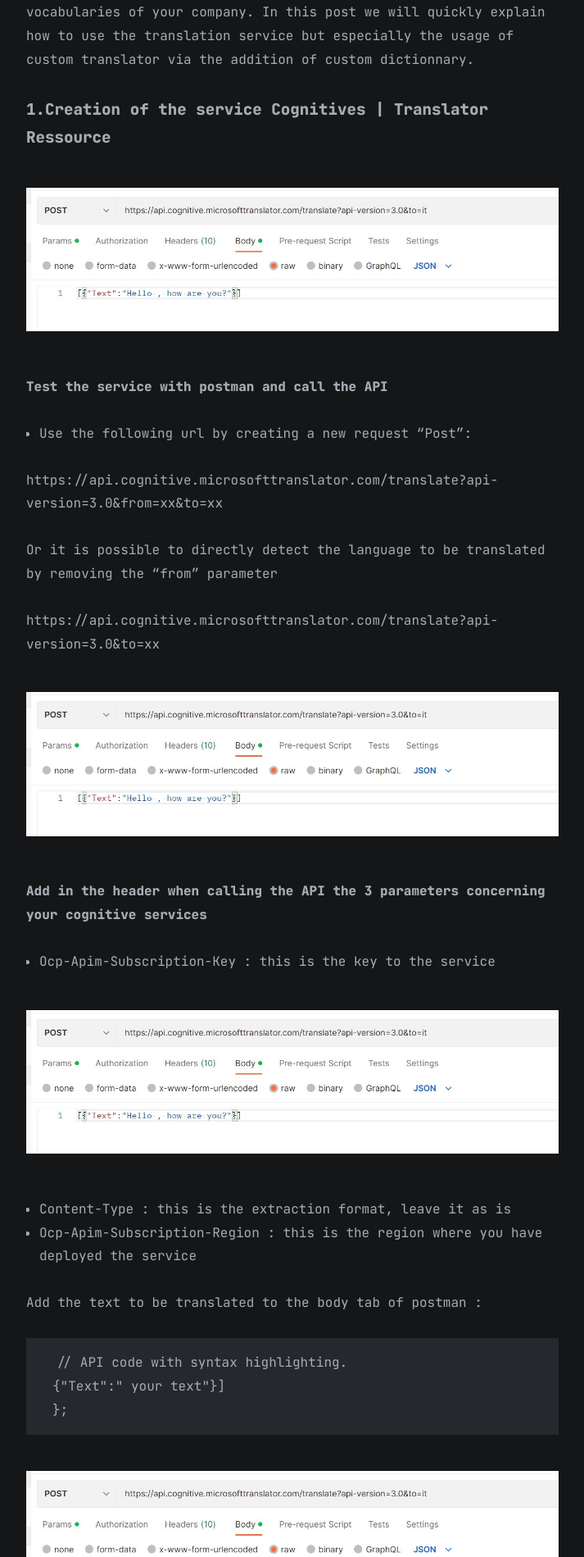
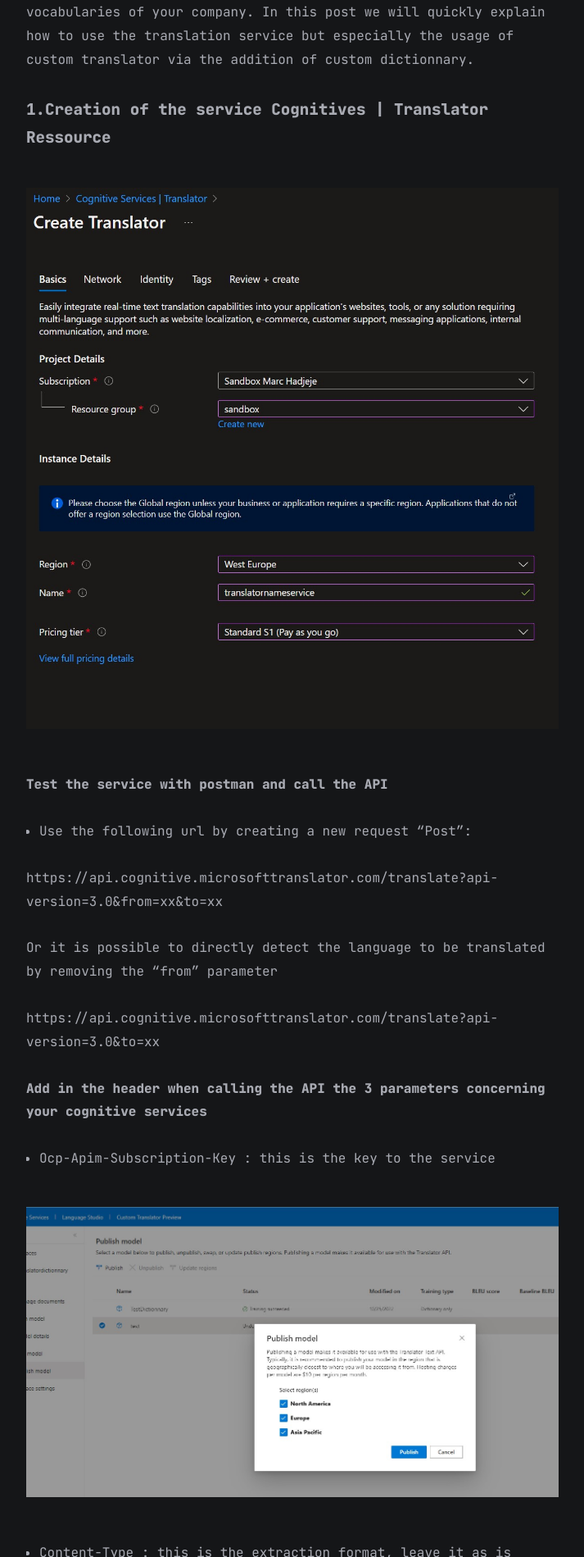
Before and after one commit to marc-hadjeje/marc-hadjeje.github.io, a Jekyll site: the page built from all_collections/_posts/2022-11-24-Azure Cognitive Services.md, in a window 1280 px wide. Shown: the part 754-2653 px from the top of the page at 82% size, without its empty margins (283-996 px from the left). Built offline with Jekyll 4.4.1, drawn with Linux system fonts in a browser that asks for light colours.

Commit message:
Update 2022-11-24-Azure Cognitive Services.md

```diff
--- a/all_collections/_posts/2022-11-24-Azure Cognitive Services.md
+++ b/all_collections/_posts/2022-11-24-Azure Cognitive Services.md
@@ -10,7 +10,7 @@ In this post we will quickly explain how to use the translation service but espe
 
 ##### 1.Creation of the service Cognitives | Translator Ressource
 
-![Text translator](https://raw.githubusercontent.com/marc-hadjeje/marc-hadjeje.github.io/main/assets/images/text_translator.jpg)
+![Text translator](https://github.com/marc-hadjeje/marc-hadjeje.github.io/blob/main/assets/images/Translator_creation.jpg?raw=true)
 
 ###### Test the service with postman and call the API
 
@@ -22,14 +22,12 @@ In this post we will quickly explain how to use the translation service but espe
 
 https://api.cognitive.microsofttranslator.com/translate?api-version=3.0&to=xx
 
-![Text translator](https://raw.githubusercontent.com/marc-hadjeje/marc-hadjeje.github.io/main/assets/images/text_translator.jpg)
-
 
 ###### Add in the header when calling the API the 3 parameters concerning your cognitive services
 
 -	Ocp-Apim-Subscription-Key :  this is the key to the service
 
-![Text translator](https://raw.githubusercontent.com/marc-hadjeje/marc-hadjeje.github.io/main/assets/images/text_translator.jpg)
+![Text translator](https://github.com/marc-hadjeje/marc-hadjeje.github.io/blob/main/assets/images/publish_model2.jpg)
 
 -	Content-Type : this is the extraction format, leave it as is
 -	Ocp-Apim-Subscription-Region : this is the region where you have deployed the service
```
